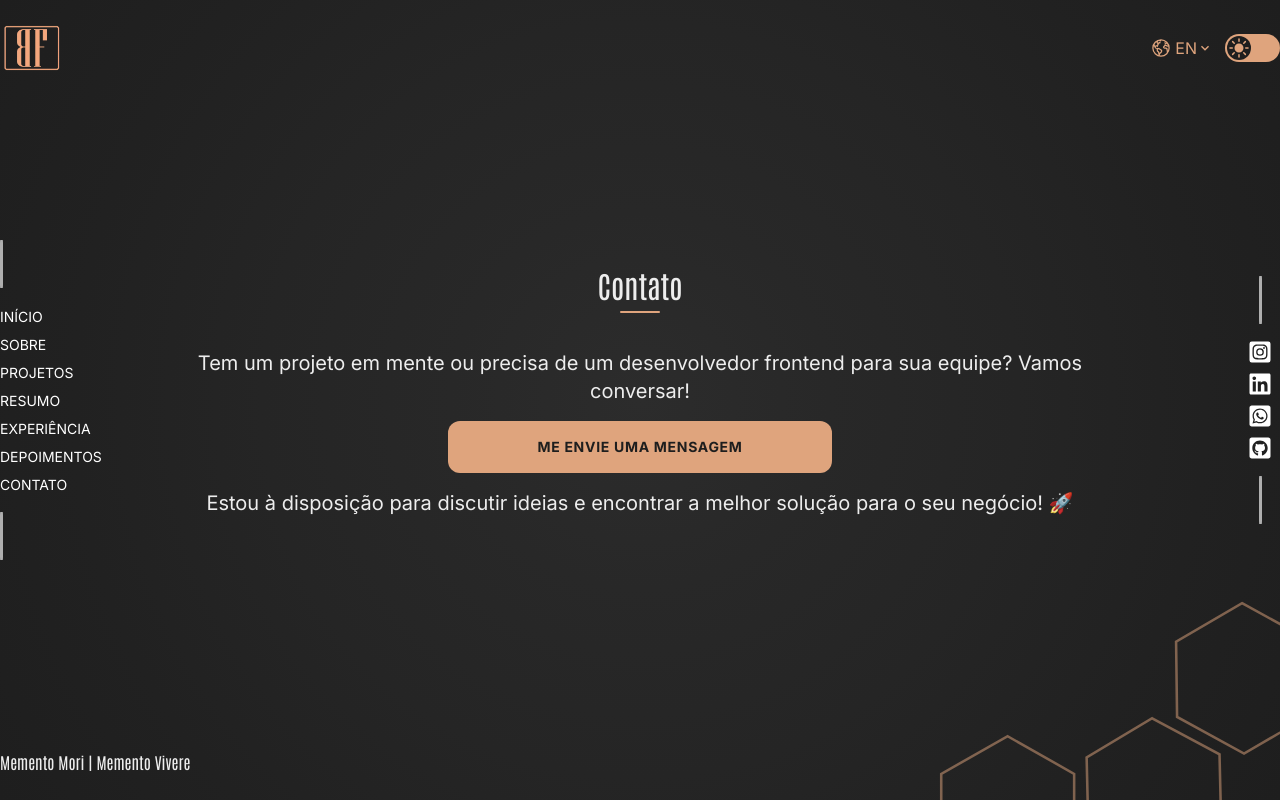
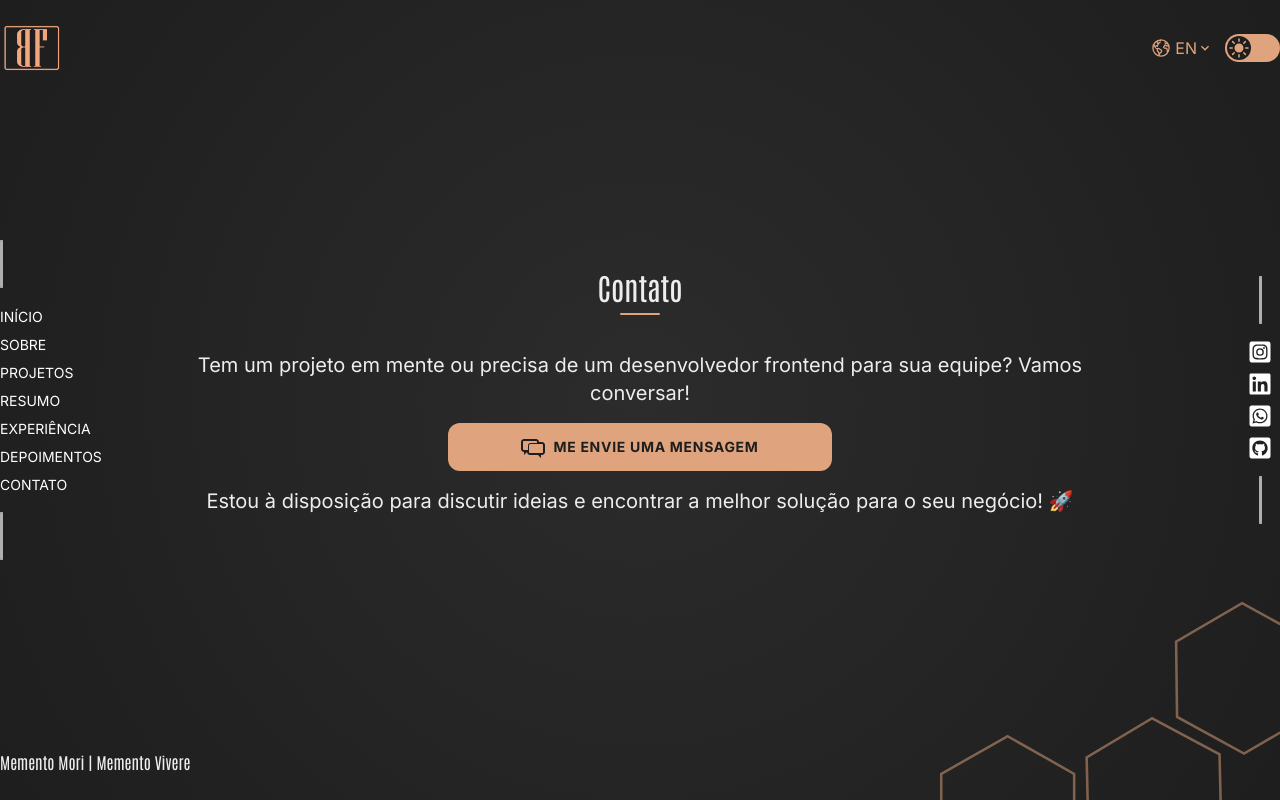
Before and after one commit to brunodkf/portfolio-v2-nextjs, a Next.js app: page /en/contato in a window 1280 px wide. Built offline with nearby package versions, Linux system fonts and the light colour scheme.

Commit message:
update /att style button contact

```diff
--- a/app/[locale]/contato/page.tsx
+++ b/app/[locale]/contato/page.tsx
@@ -2,6 +2,7 @@
 
 import Link from 'next/link';
 import { useTranslations } from "next-intl";
+import { TiMessages } from "react-icons/ti";
 
 export default function Contato() {
 
@@ -9,6 +10,7 @@ export default function Contato() {
 
     return (
         <main className="contact container w-full h-svh flex flex-col lg:items-center lg:justify-center text-preto dark:text-branco">
+
             <div className="flex flex-col items-center pt-32 lg:pt-0 lg:pb-3">
                 <h1 className={`font-title text-3xl`}>{t("Title")}</h1>
                 <span className="w-10 h-[2px] my-2  bg-branco dark:bg-laranja block rounded"></span>
@@ -17,12 +19,14 @@ export default function Contato() {
             <div className="lg:w-3/4 flex flex-col justify-center text-center">
                 <p className='py-20 text-xl lg:py-4'>{t("Text1")}</p>
 
-                <Link href={'https://api.whatsapp.com/send?phone=5521971564659&text='} aria-label={`Ir para Whatsapp`} className='bg-cinza dark:bg-laranja  p-4 rounded-xl w-4/5 lg:w-[40%] lg:text-sm m-auto text-branco dark:text-preto uppercase font-bold tracking-wider'>
-                {t("Button")}
+                <Link href={'https://api.whatsapp.com/send?phone=5521971564659&text='} aria-label={`Ir para Whatsapp`} className='bg-cinza dark:bg-laranja  p-3 rounded-xl w-4/5 lg:w-[40%] lg:text-sm m-auto text-branco dark:text-preto uppercase font-bold tracking-wider flex items-center gap-2 justify-center hover:scale-105 transition-all'>
+                    <TiMessages className='text-2xl'/>
+                    <p>{t("Button")}</p>
                 </Link>
 
                 <p className='py-20 text-xl lg:py-4'>{t("Text2")}</p>
             </div>
+
         </main>
     )
 }
```
